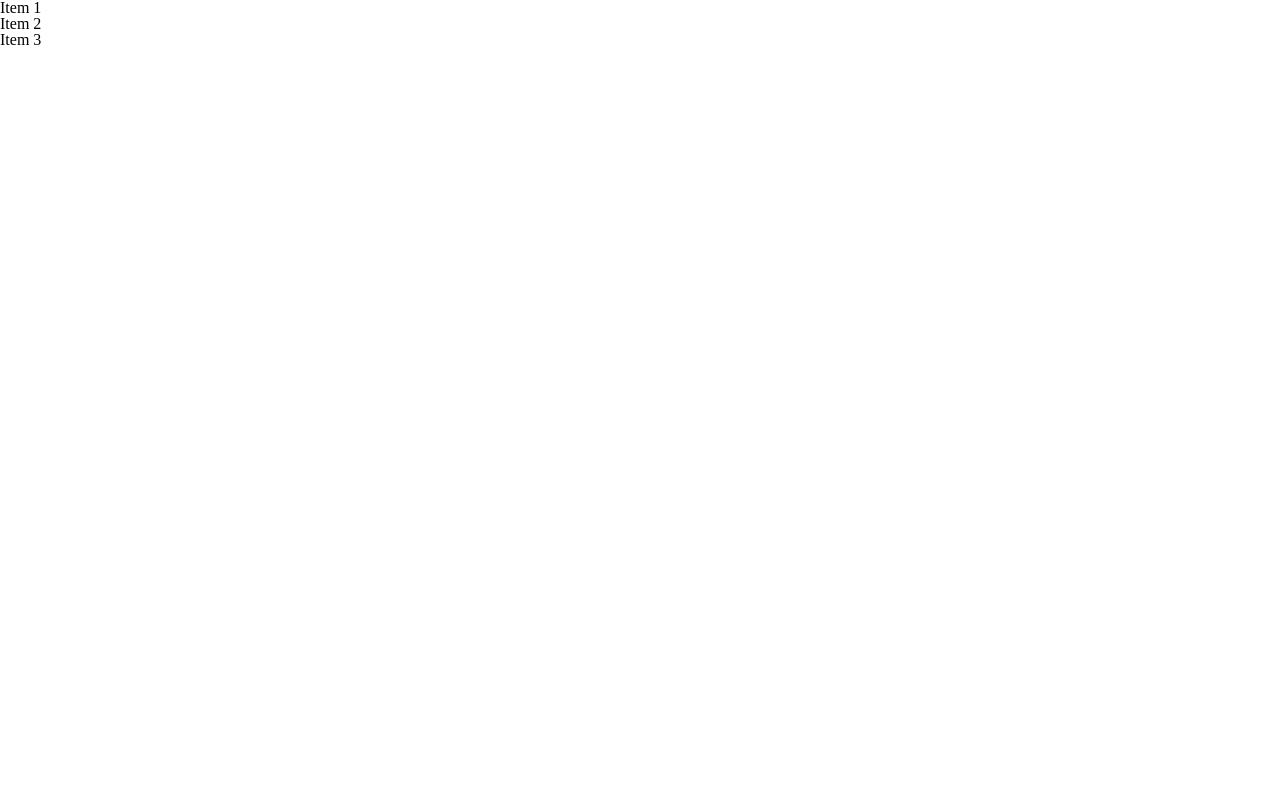
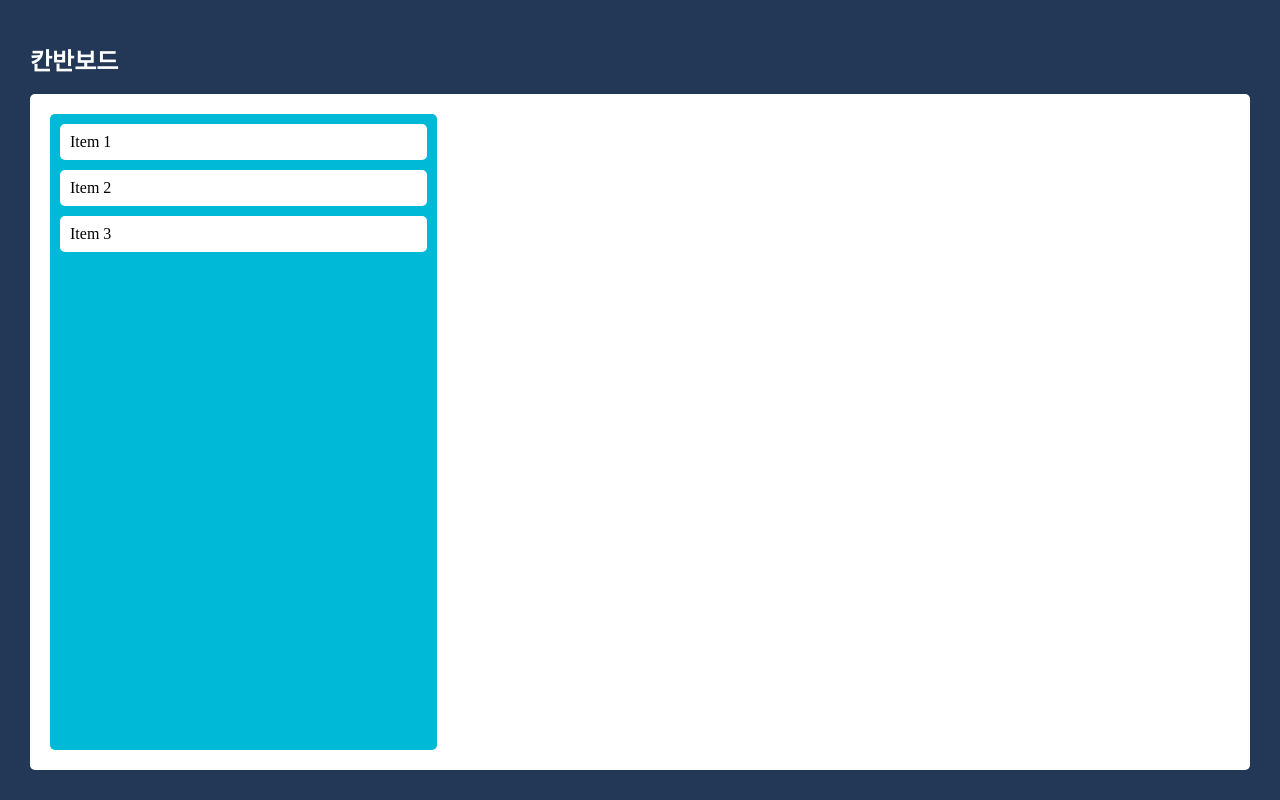
Before and after one commit to HwanJuKR/react-kanban-board, a React (Create React App) app: page / in a window 1280 px wide. Built offline with nearby package versions, Linux system fonts and the light colour scheme.

Commit message:
칸반보드 레이아웃 및 스타일 추가

```diff
--- a/src/App.tsx
+++ b/src/App.tsx
@@ -1,34 +1,86 @@
-import { DragDropContext, Droppable, Draggable } from '@hello-pangea/dnd';
+import { DragDropContext, Draggable, Droppable } from "@hello-pangea/dnd";
+import { styled } from "styled-components";
+
+const AppContainer = styled.div`
+  display: flex;
+  flex-direction: column;
+  align-items: center;
+  justify-content: center;
+  padding: 30px;
+  width: 100vw;
+  height: 100vh;
+  background-color: #223856;
+  box-sizing: border-box;
+`;
+
+const Title = styled.h1`
+  width: 100%;
+  padding: 20px 0;
+  font-size: 24px;
+  font-weight: 700;
+  color: #fff;
+  box-sizing: border-box;
+`;
+
+const BoardWrap = styled.div`
+  display: grid;
+  grid-template-columns: repeat(3, 1fr);
+  width: 100%;
+  height: 100%;
+  gap: 10px;
+  padding: 20px;
+  border-radius: 5px;
+  background-color: #fff;
+  box-sizing: border-box;
+`;
+
+const Board = styled.div`
+  padding: 10px;
+  border-radius: 5px;
+  background-color: #00b9d6;
+`;
+
+const Card = styled.div`
+  padding: 10px;
+  border-radius: 5px;
+  background-color: #fff;
+
+  & + & {
+    margin-top: 10px;
+  }
+`;
 
 function App() {
-  const items = ['Item 1', 'Item 2', 'Item 3'];
+  const items = ["Item 1", "Item 2", "Item 3"];
 
   return (
+    <AppContainer>
+      <Title>칸반보드</Title>
       <DragDropContext onDragEnd={() => {}}>
+        <BoardWrap>
           <Droppable droppableId="droppable">
             {(provided) => (
-          <div
-            ref={provided.innerRef}
-            {...provided.droppableProps}
-          >
+              <Board ref={provided.innerRef} {...provided.droppableProps}>
                 {items.map((item, index) => (
                   <Draggable key={item} draggableId={item} index={index}>
                     {(provided) => (
-                  <div
+                      <Card
                         ref={provided.innerRef}
                         {...provided.draggableProps}
                         {...provided.dragHandleProps}
                       >
                         {item}
-                  </div>
+                      </Card>
                     )}
                   </Draggable>
                 ))}
                 {provided.placeholder}
-          </div>
+              </Board>
             )}
           </Droppable>
+        </BoardWrap>
       </DragDropContext>
+    </AppContainer>
   );
 }
 
```
Lines whose indentation alone changed are shown as unchanged.
